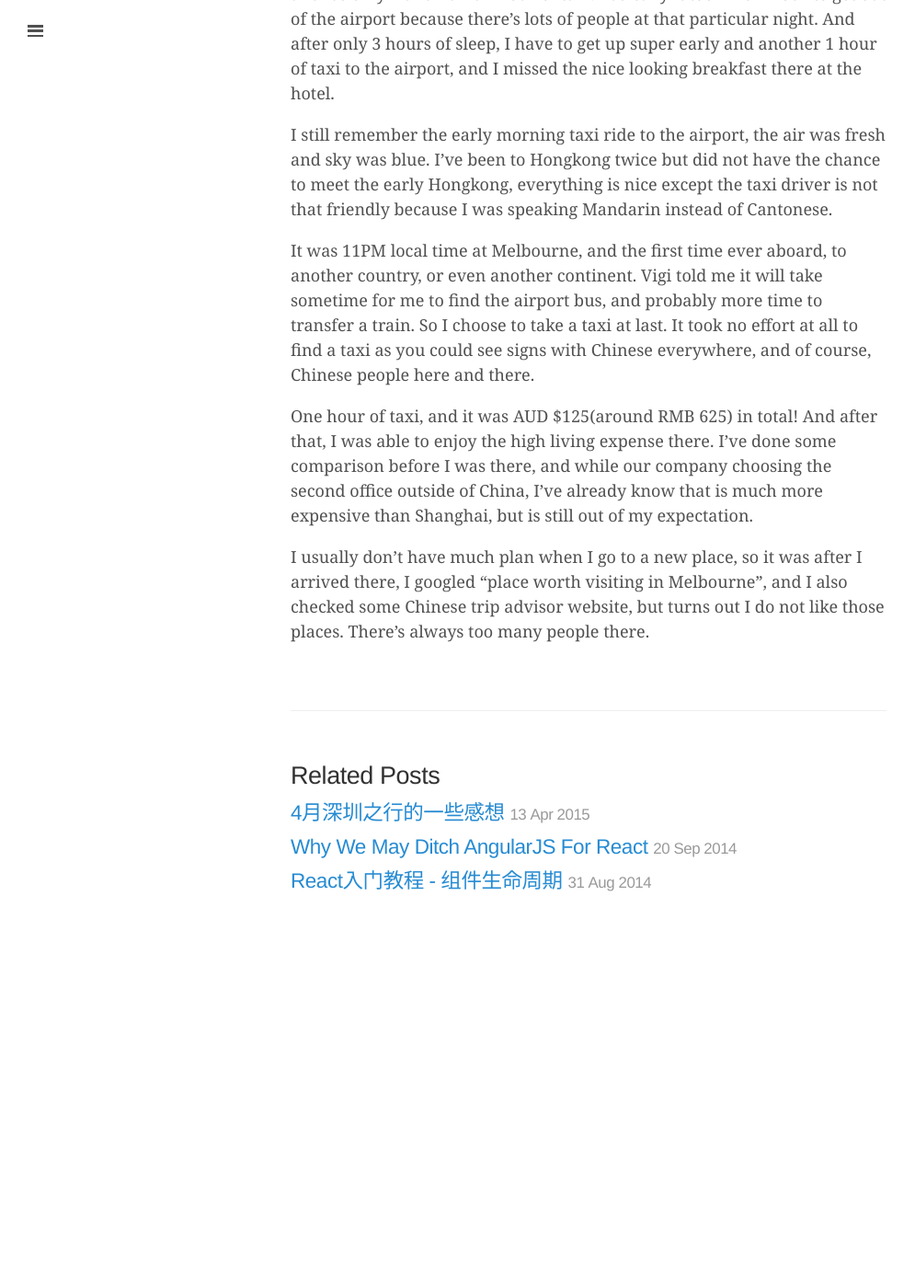
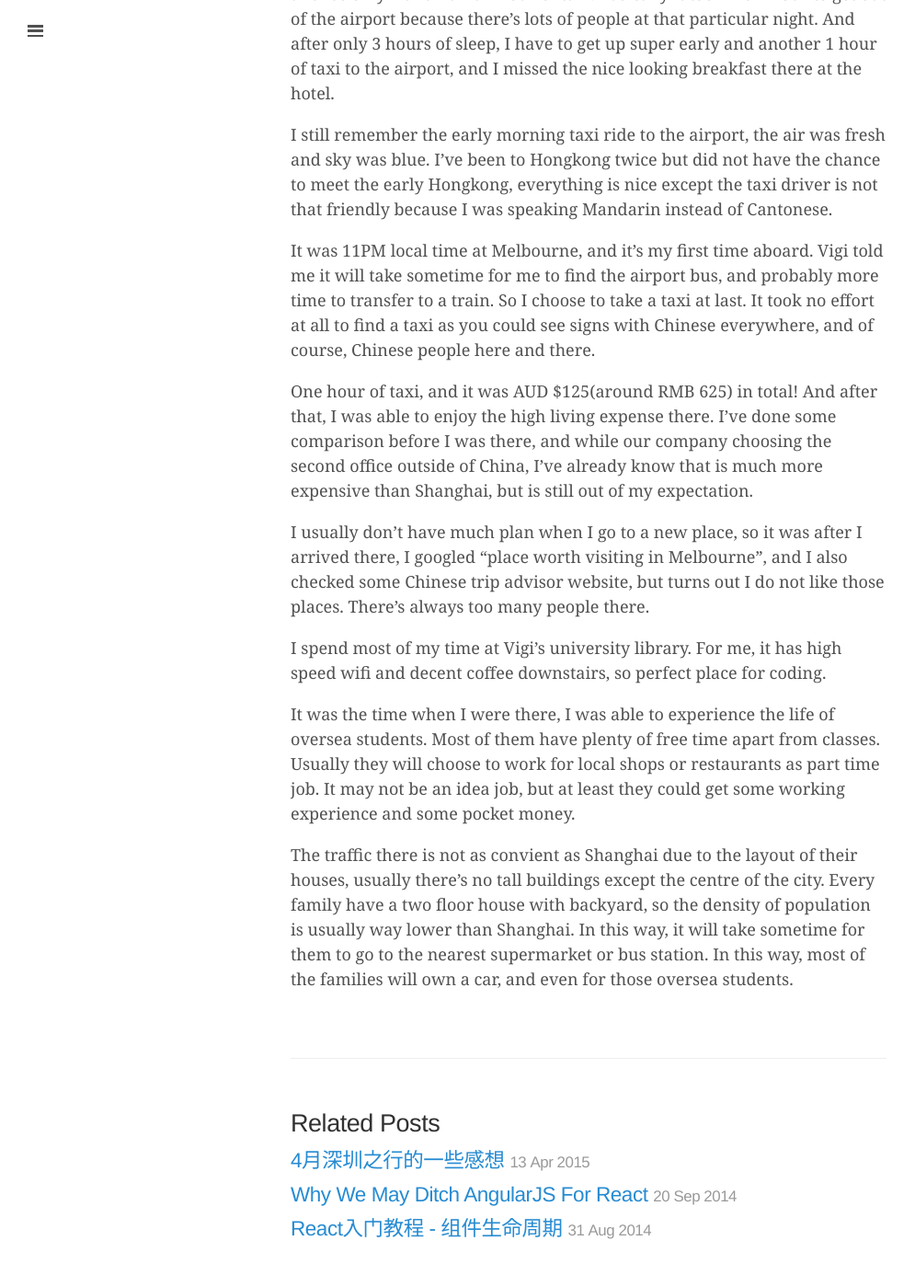
Before and after one commit to fraserxu/fraserxu.github.io, a Jekyll site: the page built from _posts/2015-05-16-may-journey-to-melbourne.md, in a window 1280 px wide and 1400 px high, scrolled down 949 px. Shown: the top 1386 px of the window at 92% size, without its empty margins (0-995 px from the left). Built offline with Jekyll 4.4.1, drawn with Linux system fonts in a browser that asks for light colours; some web fonts are replaced; Markdown is read by kramdown in place of the engine named in the settings; before the commit the page ends 1975 px from its top, so only the background shows below that.

Commit message:
save my progress

```diff
--- a/_posts/2015-05-16-may-journey-to-melbourne.md
+++ b/_posts/2015-05-16-may-journey-to-melbourne.md
@@ -21,8 +21,14 @@ It was middle night when I were there, and due to the delay, the airline company
 
 I still remember the early morning taxi ride to the airport, the air was fresh and sky was blue. I've been to Hongkong twice but did not have the chance to meet the early Hongkong, everything is nice except the taxi driver is not that friendly because I was speaking Mandarin instead of Cantonese.
 
-It was 11PM local time at Melbourne, and the first time ever aboard, to another country, or even another continent. Vigi told me it will take sometime for me to find the airport bus, and probably more time to transfer a train. So I choose to take a taxi at last. It took no effort at all to find a taxi as you could see signs with Chinese everywhere, and of course, Chinese people here and there.
+It was 11PM local time at Melbourne, and it's my first time aboard. Vigi told me it will take sometime for me to find the airport bus, and probably more time to transfer to a train. So I choose to take a taxi at last. It took no effort at all to find a taxi as you could see signs with Chinese everywhere, and of course, Chinese people here and there.
 
 One hour of taxi, and it was AUD $125(around RMB 625) in total! And after that, I was able to enjoy the high living expense there. I've done some comparison before I was there, and while our company choosing the second office outside of China, I've already know that is much more expensive than Shanghai, but is still out of my expectation.
 
 I usually don't have much plan when I go to a new place, so it was after I arrived there, I googled "place worth visiting in Melbourne", and I also checked some Chinese trip advisor website, but turns out I do not like those places. There's always too many people there.
+
+I spend most of my time at Vigi's university library. For me, it has high speed wifi and decent coffee downstairs, so perfect place for coding.
+
+It was the time when I were there, I was able to experience the life of oversea students. Most of them have plenty of free time apart from classes. Usually they will choose to work for local shops or restaurants as part time job. It may not be an idea job, but at least they could get some working experience and some pocket money.
+
+The traffic there is not as convient as Shanghai due to the layout of their houses, usually there's no tall buildings except the centre of the city. Every family have a two floor house with backyard, so the density of population is usually way lower than Shanghai. In this way, it will take sometime for them to go to the nearest supermarket or bus station. In this way, most of the families will own a car, and even for those oversea students.
```
